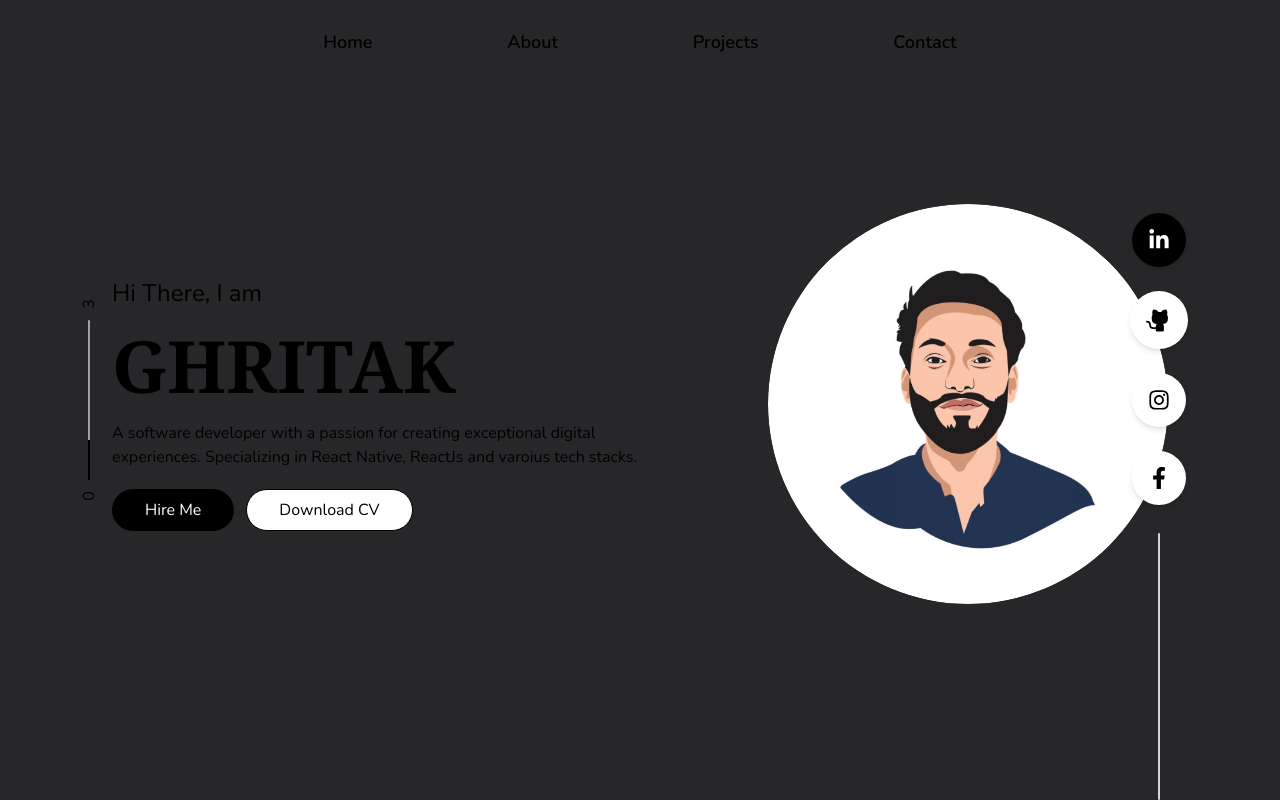
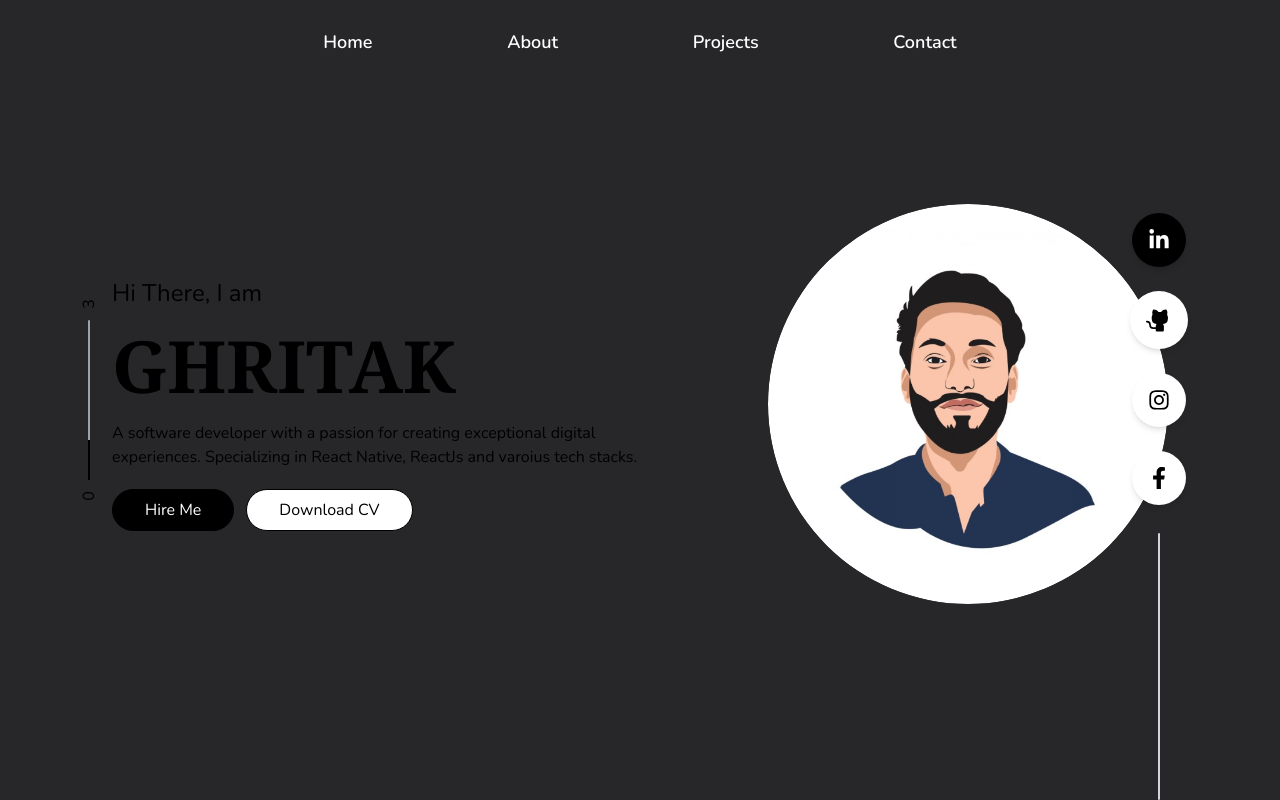
Before and after one commit to ghritak/portfolio, a React (Create React App) app: page / in a window 1280 px wide. Shown: the top 800 px of the page. Built offline with nearby package versions, Linux system fonts and the light colour scheme.

Commit message:
nav color

```diff
--- a/src/components/nav/NavbarButton.js
+++ b/src/components/nav/NavbarButton.js
@@ -2,7 +2,7 @@ import React from 'react';
 
 const NavbarButton = ({ children }) => {
   return (
-    <div className='cursor-pointer font-semibold text-lg px-5 py-1 rounded-full transition-all duration-300 hover:bg-black hover:text-white'>
+    <div className='cursor-pointer font-semibold text-lg px-5 py-1 rounded-full transition-all duration-300 text-white hover:bg-white hover:text-black'>
       {children}
     </div>
   );
```
